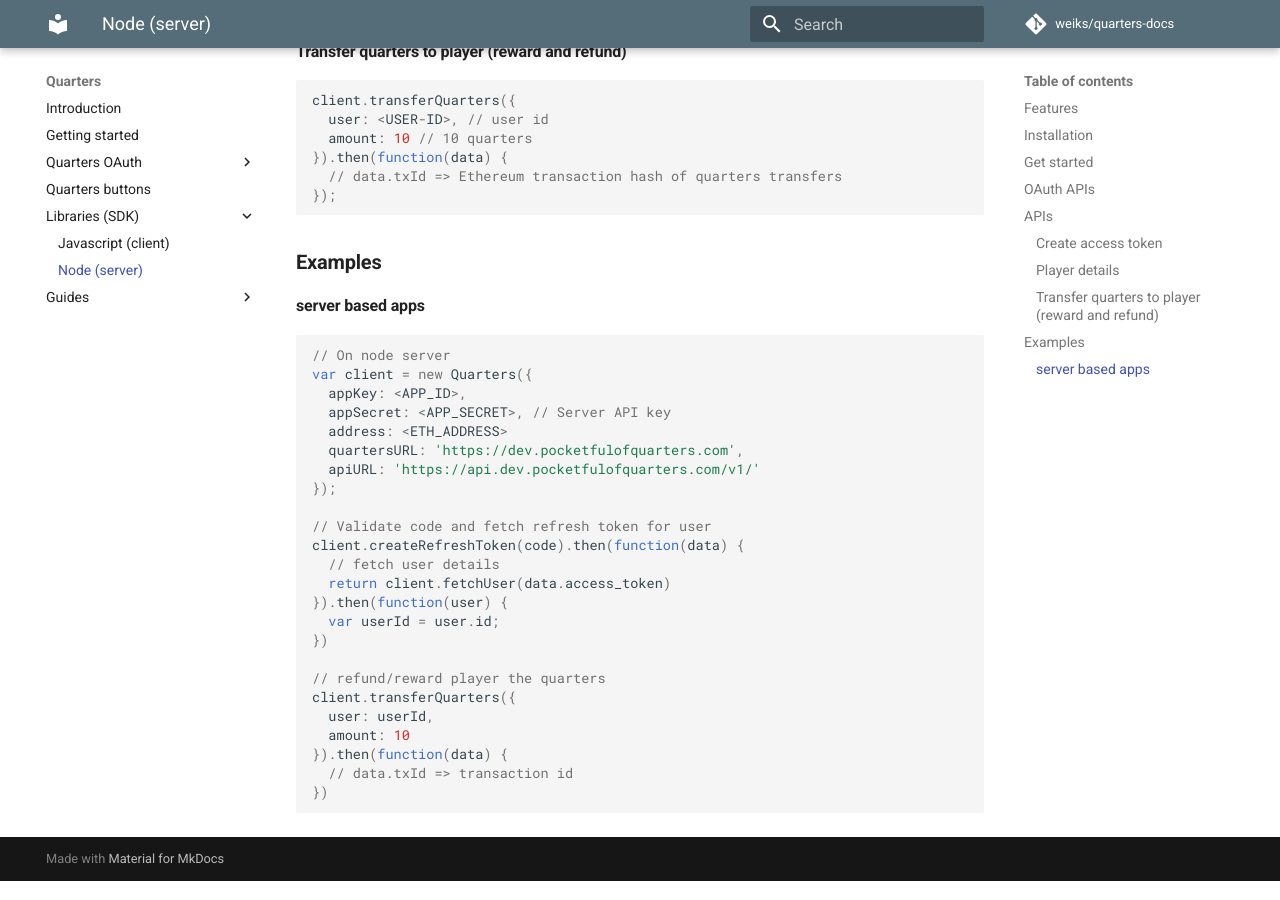
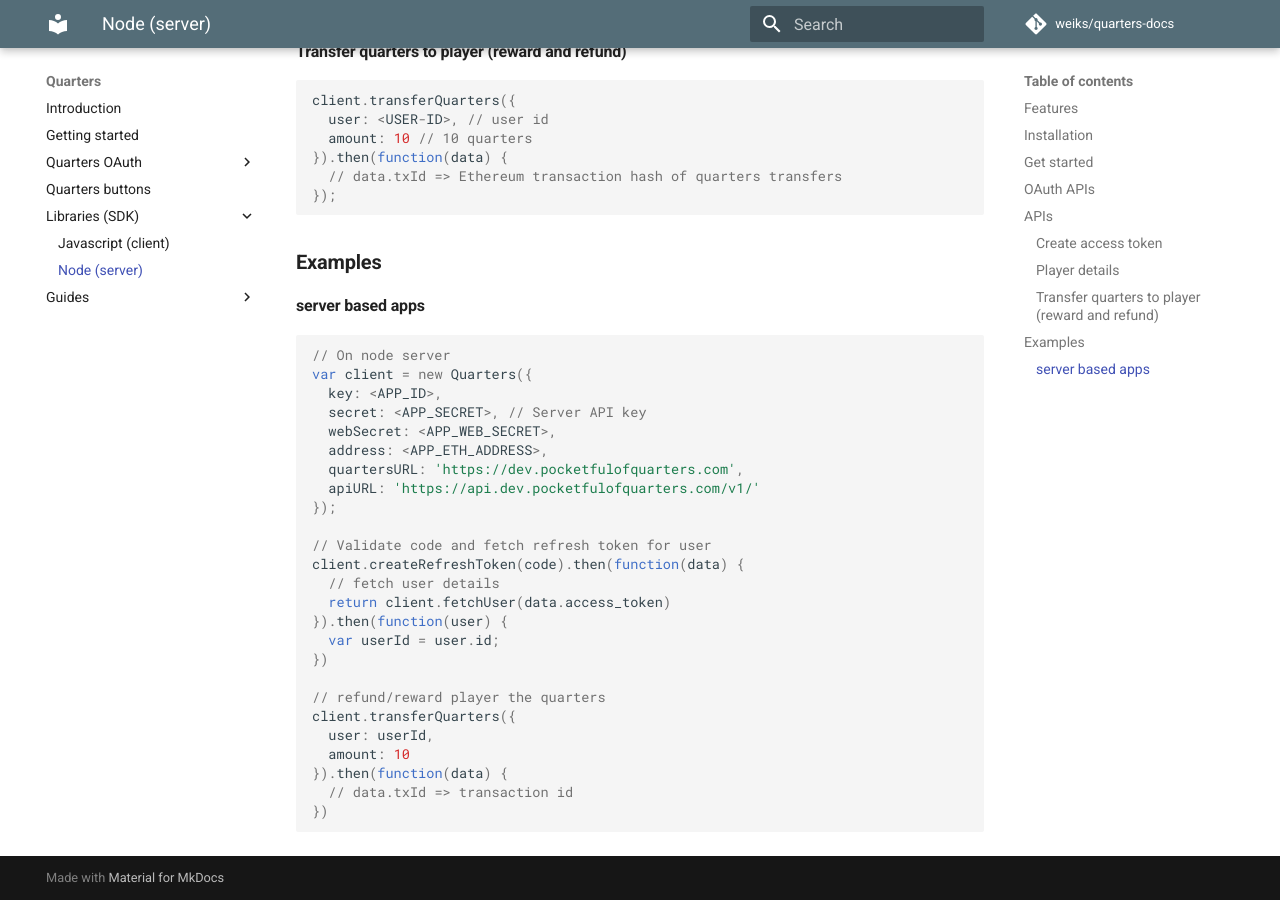
Before and after one commit to weiks/quarters-docs, an MkDocs documentation site: the page built from docs/sdk/node.md, in a window 1280 px wide and 900 px high, scrolled down 1627 px. Built offline with MkDocs 1.6.1 and Material for MkDocs 9.7.7, drawn with Linux system fonts in a browser that asks for light colours; comment, search, counter and statistics services are not loaded; old or Windows-style settings are respelled for this version of MkDocs; some of the changed lines change nothing that is shown.

Commit message:
fixed bug

````diff
--- a/docs/sdk/node.md
+++ b/docs/sdk/node.md
@@ -95,9 +95,10 @@
 ```js
 // On node server
 var client = new Quarters({
-  appKey: <APP_ID>,
-  appSecret: <APP_SECRET>, // Server API key
-  address: <ETH_ADDRESS>
+  key: <APP_ID>,
+  secret: <APP_SECRET>, // Server API key
+  webSecret: <APP_WEB_SECRET>,
+  address: <APP_ETH_ADDRESS>,
   quartersURL: 'https://dev.pocketfulofquarters.com',
   apiURL: 'https://api.dev.pocketfulofquarters.com/v1/'
 });
````
